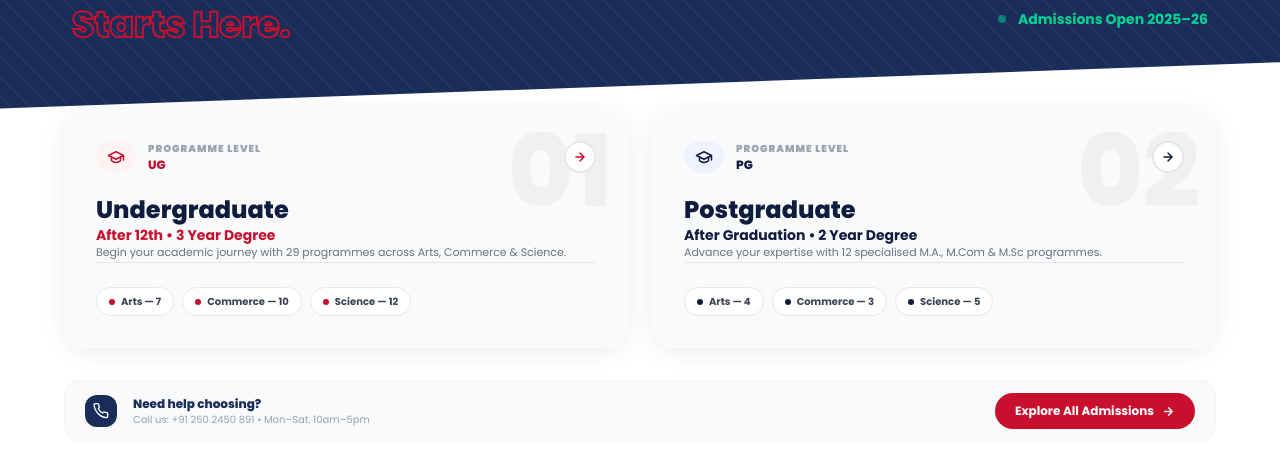
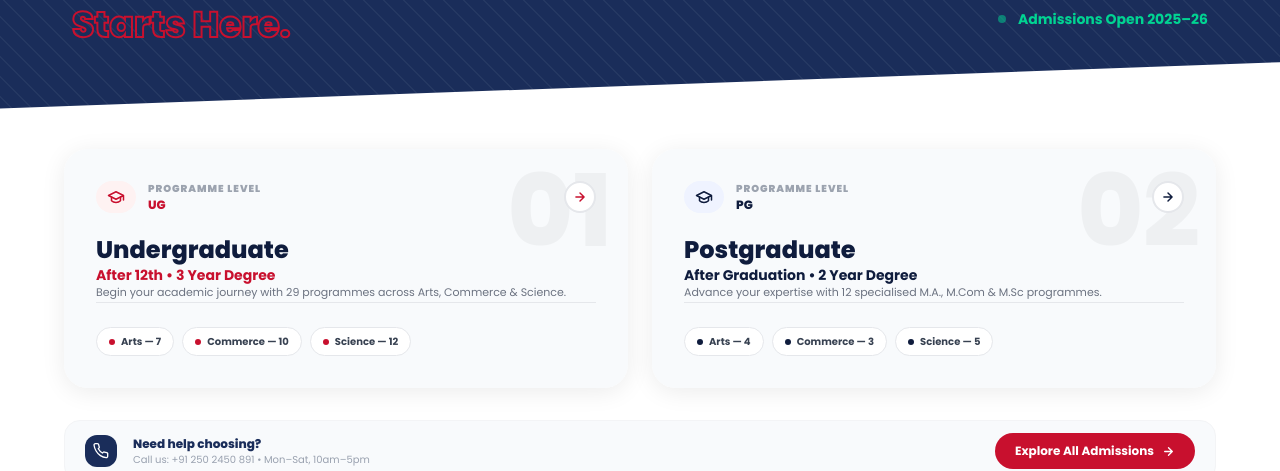
Before and after one commit to SakshiJ004/recreate_design_hackathon, a React (Vite) app: page / in a window 1280 px wide. Shown: the part 2492-2963 px from the top of the page. Built offline with nearby package versions, Linux system fonts and the light colour scheme.

Commit message:
add top padding for admission card

```diff
--- a/src/components/sections/Admissions.jsx
+++ b/src/components/sections/Admissions.jsx
@@ -300,7 +300,7 @@ const AdmissionsHome = () => {
                 xl:-mt-8  xl:pb-14  xl:px-16
                 2xl:-mt-8 2xl:pb-16 2xl:px-18
             ">
-                <div className="pb-6 sm:pb-8 xl:pb-8 grid grid-cols-1 md:grid-cols-2
+                <div className="pb-6 sm:pb-8 xl:pb-8 xl:pt-10 grid grid-cols-1 md:grid-cols-2
                     gap-4 sm:gap-5 xl:gap-6
                 ">
                     {cards.map((card) => (
```
